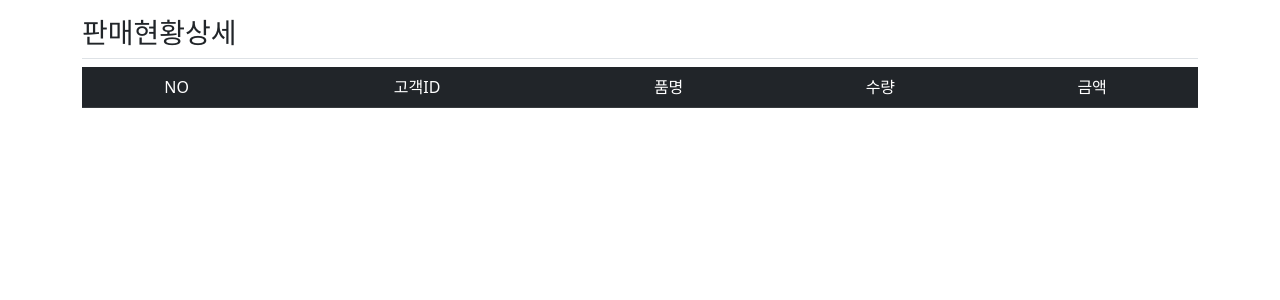
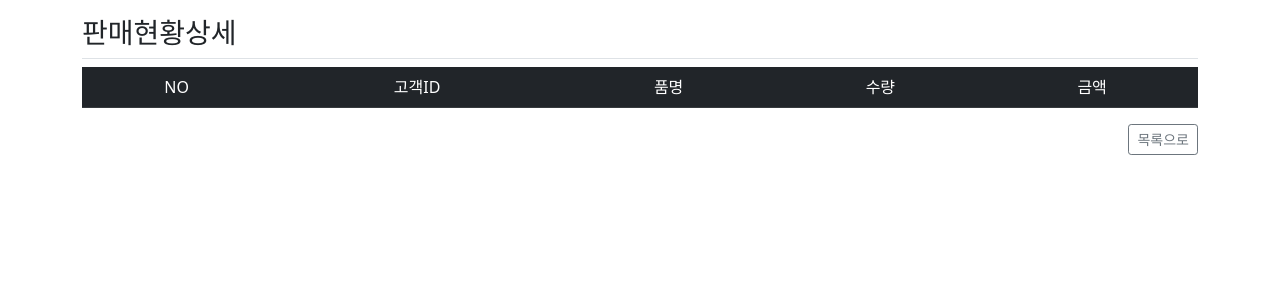
Before and after one commit to leedox5/phpsite, a PHP site: page /sales_detail_list.php?id=1 in a window 1280 px wide. Shown: the part 57-357 px from the top of the page. Run offline with PHP 8.4, Linux system fonts and the light colour scheme; the visitor is signed in with stand-in values (Sample User, id 1); data that the repository does not hold is empty.

Commit message:
목록으로

```diff
--- a/sales_detail_list.php
+++ b/sales_detail_list.php
@@ -80,6 +80,11 @@ include("base.php");
             </tbody>
         </table>
     </div>
+    <div class="btn-toolbar justify-content-end mb-2">
+        <div class="btn-group btn-group-sm">
+            <a href="sales_list.php" class="btn btn-outline-secondary">목록으로</a>
+        </div>
+    </div>
 </div>
 
 <?php include("bottom.php"); ?>
```
